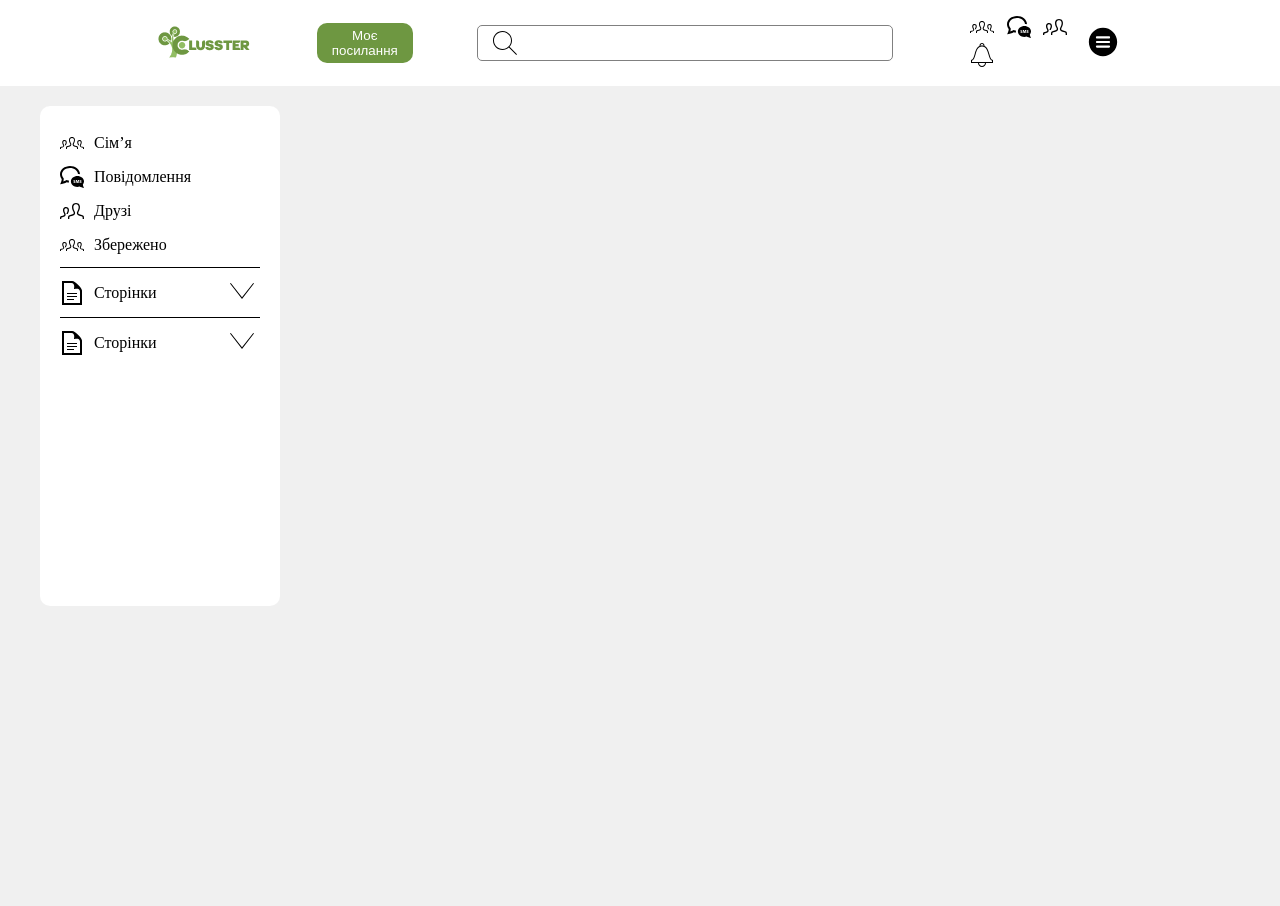
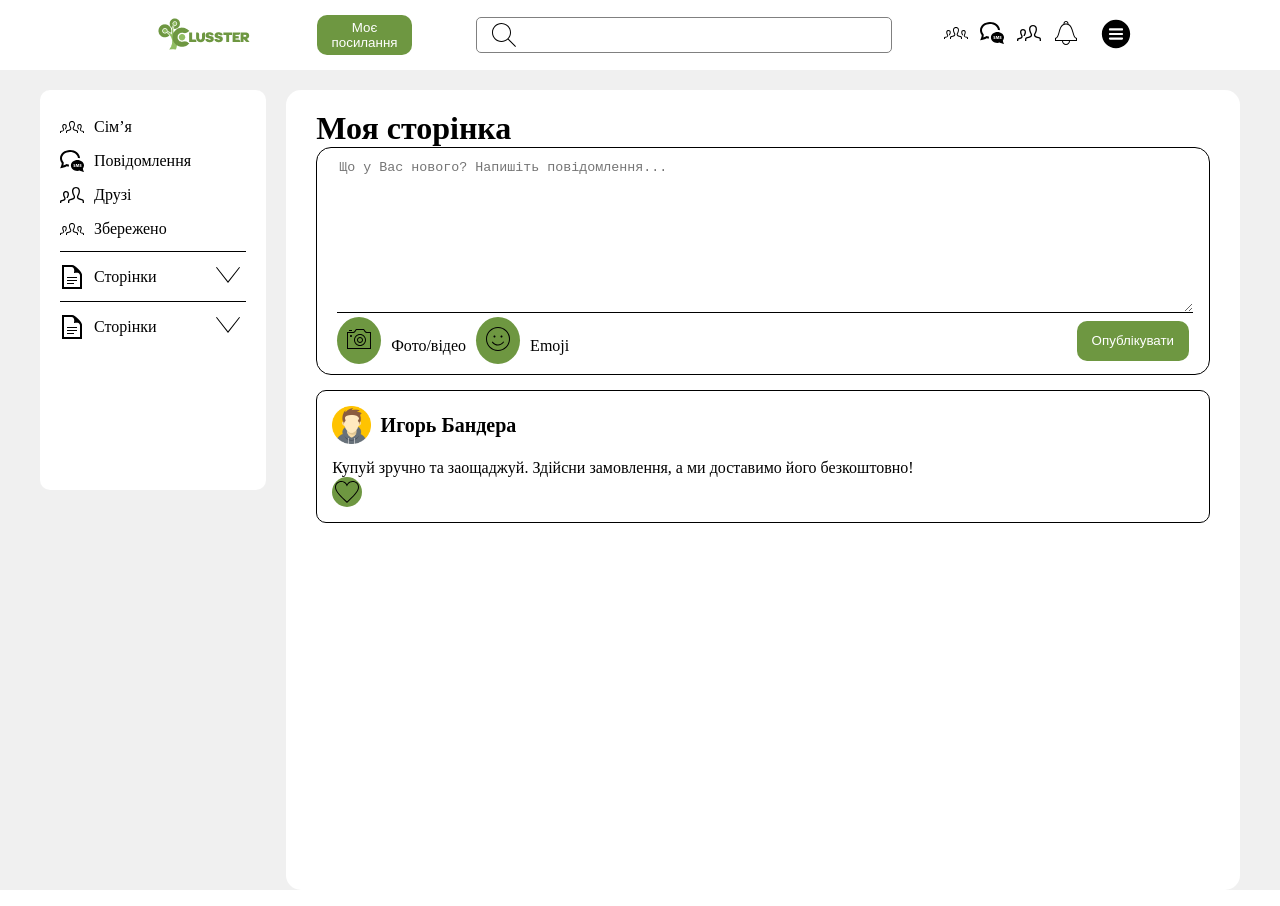
Before and after one commit to Tem4ik1003/social-network, a React (Create React App) app: page /profile in a window 1280 px wide. Built offline with nearby package versions, Linux system fonts and the light colour scheme.

Commit message:
Add components Post, styled MyProfile

```diff
--- a/src/components/Header/Header.module.css
+++ b/src/components/Header/Header.module.css
@@ -11,7 +11,7 @@
 }
 
 .icons {
-    margin-right: 10px;
+    display: flex;
 }
 
 .icons > * {
@@ -23,14 +23,21 @@
 }
 
 .search {
-    margin-right: 5vw;
+    margin-right: 3vw;
 }
 
 .menu {
     margin-left: auto;
+    padding: 0 15px;
 }
 
 .menu button {
     border: none;
     background-color: #FFF;
 }
+
+@media screen and (max-width: 1024px) {
+    .header {
+        padding: 15px 4vw;
+    }
+}
--- /dev/null
+++ b/src/components/Post/Post.jsx
@@ -0,0 +1,28 @@
+import React from 'react';
+import styles from './Post.module.css'
+import avatar from '../../assets/avatar.png'
+
+const Post = () => {
+    return (
+        <div className={styles.post}>
+            <div className={styles.post__inner}>
+                <div className={styles.infoProfile}>
+                    <img src={avatar} alt=""/>
+                    <span>Игорь Бандера</span>
+                </div>
+                <div className={styles.infoPost}>
+                    <span>Купуй зручно та заощаджуй. Здійсни замовлення, а ми доставимо його безкоштовно!</span>
+                    <div className={styles.likes}>
+                        <svg width="24" height="24" xmlns="http://www.w3.org/2000/svg" fillRule="evenodd"
+                             clipRule="evenodd">
+                            <path
+                                d="M12 21.593c-5.63-5.539-11-10.297-11-14.402 0-3.791 3.068-5.191 5.281-5.191 1.312 0 4.151.501 5.719 4.457 1.59-3.968 4.464-4.447 5.726-4.447 2.54 0 5.274 1.621 5.274 5.181 0 4.069-5.136 8.625-11 14.402m5.726-20.583c-2.203 0-4.446 1.042-5.726 3.238-1.285-2.206-3.522-3.248-5.719-3.248-3.183 0-6.281 2.187-6.281 6.191 0 4.661 5.571 9.429 12 15.809 6.43-6.38 12-11.148 12-15.809 0-4.011-3.095-6.181-6.274-6.181"/>
+                        </svg>
+                    </div>
+                </div>
+            </div>
+        </div>
+    );
+};
+
+export default Post;
--- /dev/null
+++ b/src/components/Post/Post.module.css
@@ -0,0 +1,49 @@
+.post {
+    border: 1px solid #000;
+    border-radius: 10px;
+    padding: 15px;
+    margin-top: 15px;
+}
+
+.post__inner {
+
+}
+
+.infoProfile {
+    display: flex;
+    align-items: center;
+    column-gap: 10px;
+    margin-bottom: 15px;
+}
+
+.infoProfile img {
+    width: 3vw;
+}
+
+.infoProfile span {
+    font-size: 20px;
+    font-weight: 600;
+}
+
+.infoPost {
+
+}
+
+.text {
+
+}
+
+.likes {
+    display: flex;
+    align-items: center;
+    justify-content: center;
+    width: 30px;
+    height: 30px;
+    background-color: #6e9741;
+    border-radius: 50%;
+}
+
+
+.share {
+
+}
--- a/src/components/SideBar/SideBar.module.css
+++ b/src/components/SideBar/SideBar.module.css
@@ -1,6 +1,6 @@
 .sidebar {
-    width: 200px;
-    height: 450px;
+    width: 250px;
+    max-height: 350px;
     background-color: #ffffff;
     border-radius: 10px;
     padding: 25px 20px;
--- /dev/null
+++ b/src/components/UI/CircleButton/CircleButton.jsx
@@ -0,0 +1,18 @@
+import React from 'react';
+import button from "../Button/Button";
+
+const CircleButton = ({children, className}) => {
+    return (
+        <button className={className} style={{
+            backgroundColor: '#6e9741',
+            color: '#fff',
+            border: 'none',
+            borderRadius: '50%',
+            padding: '10px'
+        }}>
+            {children}
+        </button>
+    );
+};
+
+export default CircleButton;
--- a/src/pages/MyProfile/MyProfile.jsx
+++ b/src/pages/MyProfile/MyProfile.jsx
@@ -2,6 +2,10 @@ import React from 'react';
 import Header from "../../components/Header/Header";
 import styles from './MyProfile.module.css'
 import SideBar from "../../components/SideBar/SideBar";
+import CircleButton from "../../components/UI/CircleButton/CircleButton";
+import Button from "../../components/UI/Button/Button";
+import Post from "../../components/Post/Post";
+
 const MyProfile = () => {
     return (
         <>
@@ -9,6 +13,43 @@ const MyProfile = () => {
             <div className={styles.content}>
                 <div className={styles.content__inner}>
                     <SideBar/>
+                    <div className={styles.posts}>
+                        <div className={styles.posts__inner}>
+                            <div><h1>Моя сторінка</h1></div>
+                            <div className={styles.formAddPost}>
+                                <div>
+                                    <textarea cols="30" rows="10"
+                                              placeholder='Що у Вас нового? Напишіть повідомлення...'/>
+                                    <div className={styles.buttons}>
+                                        <div className={styles.buttons__add}>
+                                            <CircleButton>
+                                                <svg width="24" height="24" xmlns="http://www.w3.org/2000/svg"
+                                                     fillRule="evenodd" clipRule="evenodd">
+                                                    <path
+                                                        d="M16.983 2l1.406 2.109c.371.557.995.891 1.664.891h3.93v17h-24v-17h5.93c.669 0 1.293-.334 1.664-.891l1.406-2.109h8zm3.07 4c-1.006 0-1.938-.5-2.496-1.337l-1.109-1.663h-6.93l-1.109 1.664c-.557.836-1.49 1.336-2.496 1.336h-4.93v15h22v-15h-2.93zm-7.053 1c3.311 0 6 2.689 6 6s-2.689 6-6 6-6-2.689-6-6 2.689-6 6-6zm0 1c2.76 0 5 2.24 5 5s-2.24 5-5 5-5-2.24-5-5 2.24-5 5-5zm0 2c1.656 0 3 1.344 3 3s-1.344 3-3 3-3-1.344-3-3 1.344-3 3-3zm0 1c1.104 0 2 .896 2 2s-.896 2-2 2-2-.896-2-2 .896-2 2-2zm-8-2c0-.552-.447-1-1-1-.553 0-1 .448-1 1s.447 1 1 1c.553 0 1-.448 1-1zm-3-6h3.001v1h-3.001v-1z"/>
+                                                </svg>
+                                            </CircleButton>
+                                            <span>Фото/відео</span>
+                                            <CircleButton>
+                                                <svg width="24" height="24" xmlns="http://www.w3.org/2000/svg"
+                                                     fillRule="evenodd" clipRule="evenodd">
+                                                    <path
+                                                        d="M12 0c6.623 0 12 5.377 12 12s-5.377 12-12 12-12-5.377-12-12 5.377-12 12-12zm0 1c6.071 0 11 4.929 11 11s-4.929 11-11 11-11-4.929-11-11 4.929-11 11-11zm-.045 17.51h-.015c-2.285 0-4.469-1.189-6.153-3.349l.789-.614c1.489 1.911 3.394 2.963 5.364 2.963h.013c1.987-.004 3.907-1.078 5.408-3.021l.791.611c-1.693 2.194-3.894 3.405-6.197 3.41zm-3.468-10.01c.552 0 1 .448 1 1s-.448 1-1 1-1-.448-1-1 .448-1 1-1zm7.013 0c.552 0 1 .448 1 1s-.448 1-1 1-1-.448-1-1 .448-1 1-1z"/>
+                                                </svg>
+                                            </CircleButton>
+                                            <span>Emoji</span>
+                                        </div>
+                                        <div className="button__send">
+                                            <Button>Опублікувати</Button>
+                                        </div>
+                                    </div>
+                                </div>
+                            </div>
+                        </div>
+                        <div>
+                            <Post/>
+                        </div>
+                    </div>
                 </div>
             </div>
         </>
--- a/src/pages/MyProfile/MyProfile.module.css
+++ b/src/pages/MyProfile/MyProfile.module.css
@@ -1,3 +1,5 @@
+
+
 .content {
     background-color: #F0F0F0;
     height: 100vh;
@@ -8,4 +10,46 @@
     margin: 0 auto;
     max-width: 1200px;
     width: 100%;
+    height: 100%;
+    display: flex;
+    gap: 0 20px;
 }
+
+.posts {
+    background-color: #fff;
+    width: 100%;
+    border-radius: 15px;
+    padding: 20px 30px;
+}
+
+.posts__inner {
+
+}
+
+.formAddPost {
+    border: 1px solid #000000;
+    border-radius: 15px;
+    padding: 10px 20px;
+}
+
+.formAddPost textarea {
+    border: 0;
+    outline: none;
+    width: 100%;
+    border-bottom: 1px solid #000;
+}
+
+
+.post__item {
+
+}
+
+.buttons {
+    display: flex;
+    align-items: center;
+    justify-content: space-between;
+}
+
+.buttons__add *:not(:first-child) {
+    margin-left: 10px;
+}
--- a/src/routes/routes.js
+++ b/src/routes/routes.js
@@ -4,7 +4,7 @@ import AuthForm from "../components/Forms/AuthForm/AuthForm";
 import MyProfile from "../pages/MyProfile/MyProfile";
 
 export const publicRoutes = [
-{path: '/', element: <Main/>},
+    {path: '/', element: <Main/>},
     {path: '/registration', element: <Main><RegistrationForm/></Main>},
     {path: '/auth', element: <Main><AuthForm/></Main>},
     {path: '/profile', element: <MyProfile/>}
```
Also changed, not shown: src/assets/avatar.png (added), src/redux/userReducer.js (line endings or trailing spaces).
